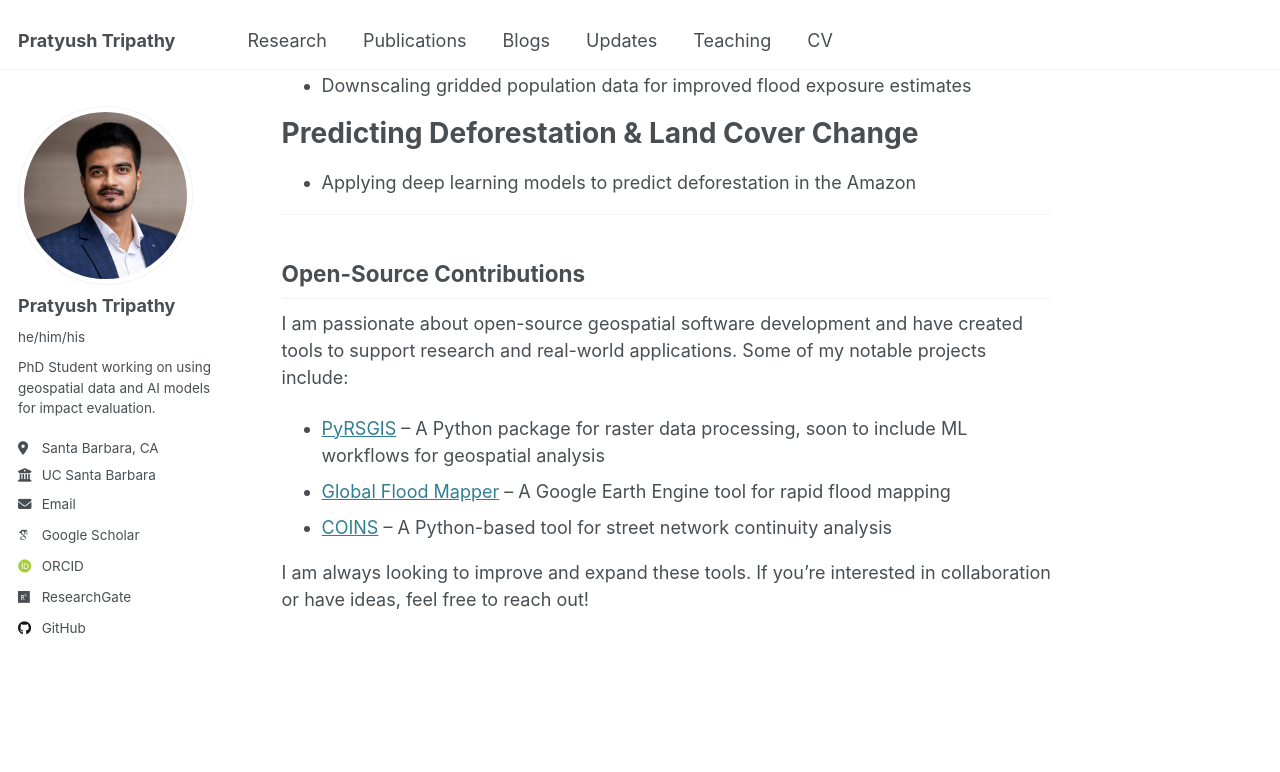
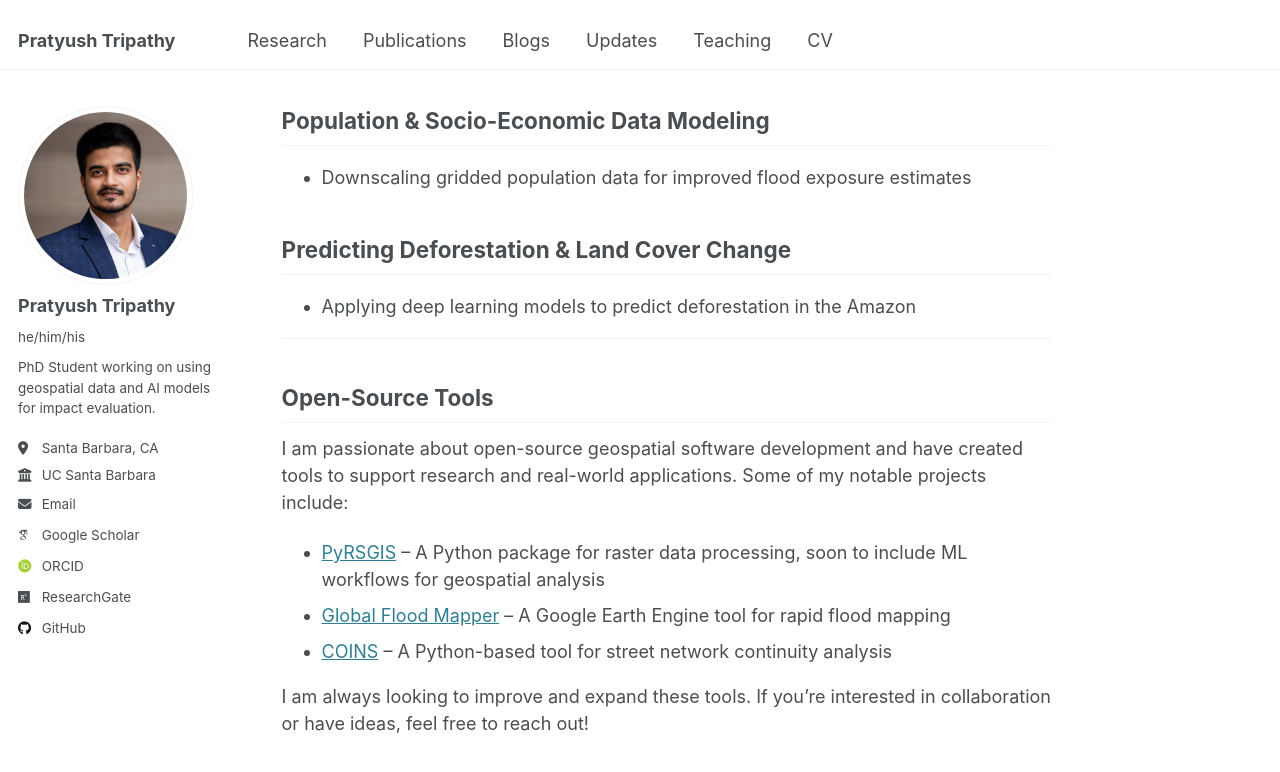
Before and after one commit to tripathyp/tripathyp.github.io, a Jekyll site: the page built from _pages/research.md, in a window 1280 px wide and 900 px high, scrolled down 471 px. Shown: the top 772 px of the window. Built offline with Jekyll 4.4.1, drawn with Linux system fonts in a browser that asks for light colours; some web fonts are replaced.

Commit message:
updated research

```diff
--- a/_pages/research.md
+++ b/_pages/research.md
@@ -7,27 +7,23 @@
 I am broadly interested in using geospatial data and machine learning for a wide range of applications.
 Some of the key topics I have worked on or continue to explore include:
 
-Flood Mapping & Impact Assessment
-=====
+## Flood Mapping & Impact Assessment
 - Global FLood Mapper
 
-Urban Spatial Analysis
-=====
+## Urban Spatial Analysis
 - Building Height Mapping: Estimating city-scale building heights from satellite images
 - Urban Growth Models: Simulating land-use change and urban expansion
 - Street Network Analysis: Extracting road hierarchy and connectivity using COINS
 
-Population & Socio-Economic Data Modeling
-=====
+## Population & Socio-Economic Data Modeling
 - Downscaling gridded population data for improved flood exposure estimates
 
-Predicting Deforestation & Land Cover Change
-=====
+## Predicting Deforestation & Land Cover Change
 - Applying deep learning models to predict deforestation in the Amazon
 
 ---
 
-## Open-Source Contributions
+## Open-Source Tools
 I am passionate about open-source geospatial software development and have created tools to support
 research and real-world applications. Some of my notable projects include:
 
```
